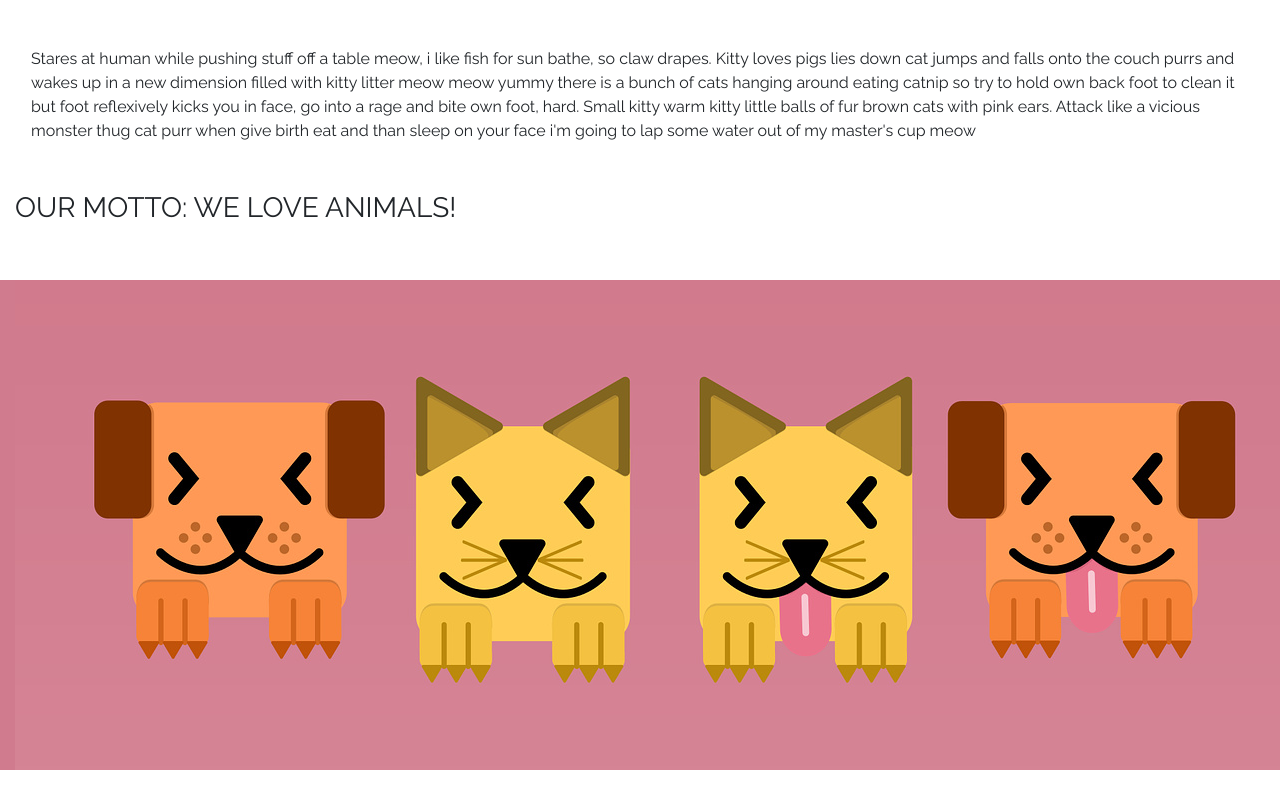
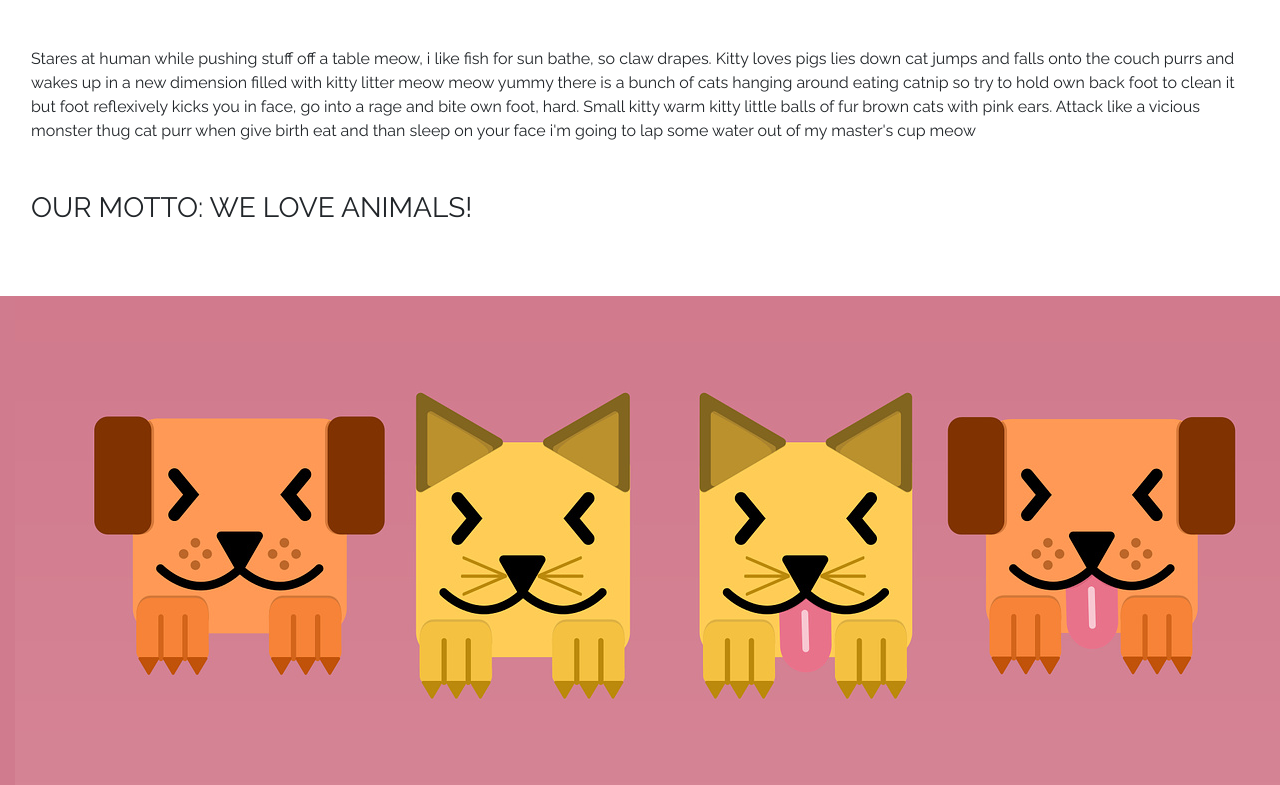
Before and after one commit to Dec2020PandA/Roxanna_Coldiron_SoloProject, a Django app: page / in a window 1280 px wide. Shown: the part 745-1530 px from the top of the page. Run offline with Django 3.2, Linux system fonts and the light colour scheme; data that the repository does not hold is empty; some libraries are stand-ins or nearby versions.

Commit message:
fixed alignment issue on home page

```diff
--- a/demo_site/website/templates/home.html
+++ b/demo_site/website/templates/home.html
@@ -33,7 +33,7 @@
                     fur brown cats with pink ears. Attack like a vicious monster thug cat purr when give birth eat
                     and than sleep on your face i'm going to lap some water out of my master's cup meow
                 </p>
-                <h3 class="pt-3">OUR MOTTO: WE LOVE ANIMALS!</h3>
+                <h3 class="p-3">OUR MOTTO: WE LOVE ANIMALS!</h3>
             </div>
         </div>
         <div class="row bg-pink">
```
